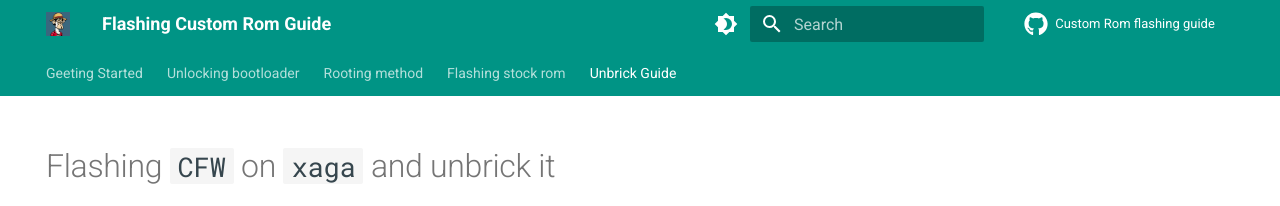
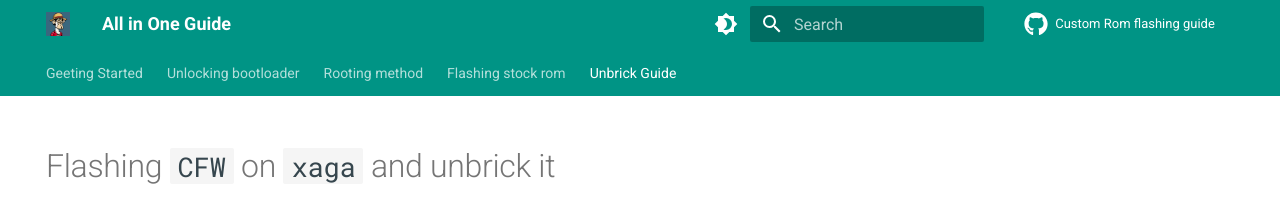
Before and after one commit to Angxddeep/Custom-Rom-flashing-guide, an MkDocs documentation site: the page built from docs/Unbrick.md, in a window 1280 px wide. Shown: the top 206 px of the page. Built offline with MkDocs 1.6.1 and Material for MkDocs 9.7.7, drawn with Linux system fonts in a browser that asks for light colours; comment, search, counter and statistics services are not loaded.

Commit message:
Update mkdocs.yml

```diff
--- a/mkdocs.yml
+++ b/mkdocs.yml
@@ -1,4 +1,4 @@
-site_name: Flashing Custom Rom Guide
+site_name: All in One Guide
 site_url: "https://angxddeep.github.io/All-in-one-guide/"
 repo_url: https://github.com/deepangad/Custom-Rom-flashing-guide
 repo_name: Custom Rom flashing guide
```
